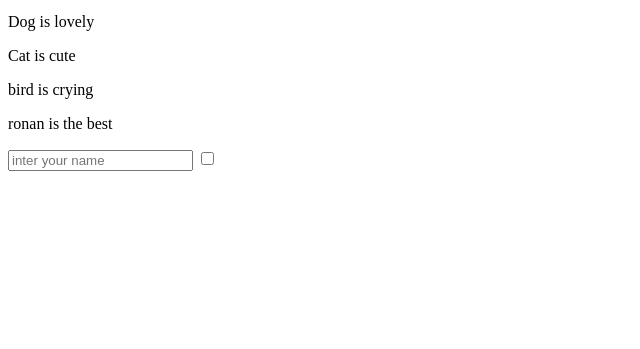
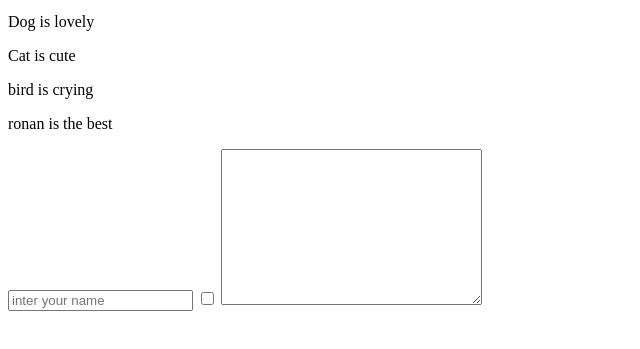
Before and after one commit to sreyleakel/branch_testing, a plain HTML site: page index.html in a window 1280 px wide. Shown: the part 137-486 px from the top of the page, without its empty margins (0-640 px from the left). Drawn offline with Linux system fonts and the light colour scheme.

Commit message:
add textarea

```diff
--- a/index.html
+++ b/index.html
@@ -25,6 +25,7 @@
     <div>
         <input type="text" placeholder="inter your name">
         <input type="checkbox">
+        <textarea name="me" id="" cols="30" rows="10"></textarea>
 
 
     </div>
```
